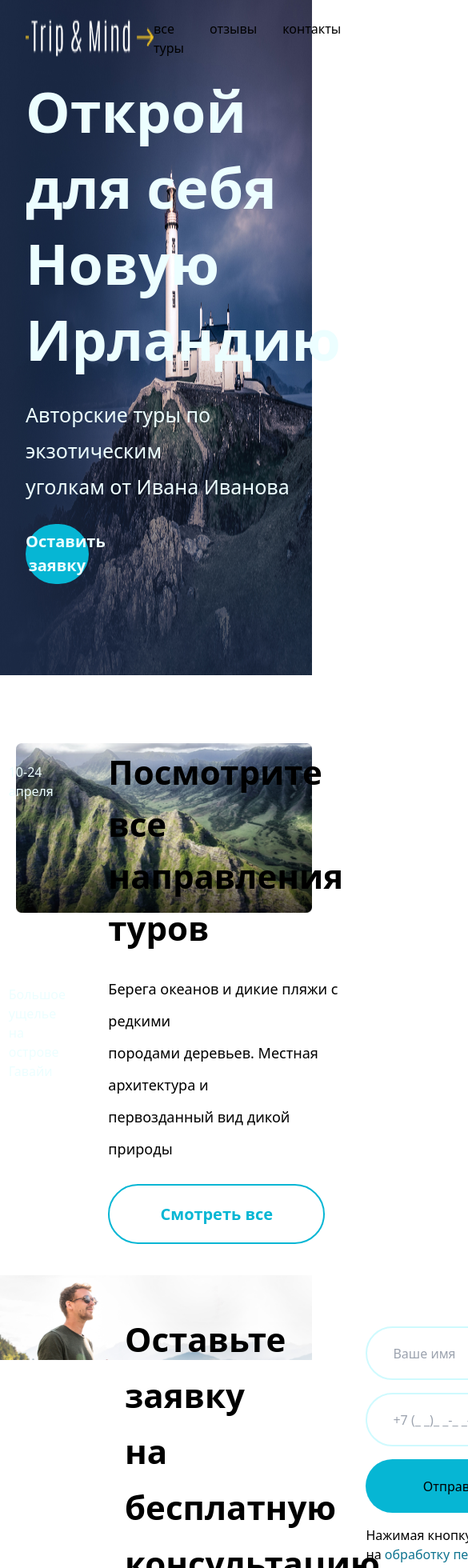
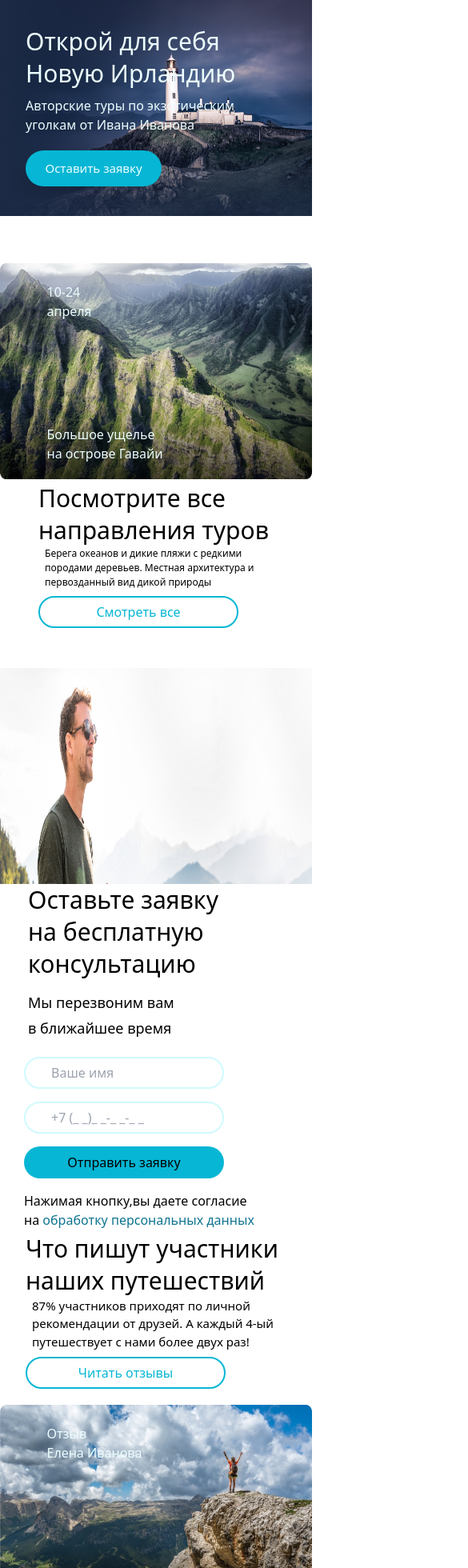
Before and after one commit to idrisovTamer/tailwind_css_react, a React (Create React App) app: page / in a window 390 px wide. Shown: the top 1960 px of the page at 80% size, 585 px wide, since content can reach past the window. Built offline with nearby package versions, Linux system fonts and the light colour scheme.

Commit message:
adaptive

```diff
--- a/src/App.js
+++ b/src/App.js
@@ -2,7 +2,6 @@ import React from "react";
 import Footer from "./components/Footer";
 import Body from "./components/Body";
 import Header from "./components/Header";
-import Navbar from "./components/Navbar";
 import Info from "./components/Info";
 import Social from "./components/Social";
 
@@ -10,7 +9,7 @@ import Social from "./components/Social";
 function App() {
   return (
     <>
-      <Navbar/>
+
       <Header />
       <Body />
       <Footer />
--- a/src/components/Body/index.jsx
+++ b/src/components/Body/index.jsx
@@ -2,11 +2,11 @@ import React from "react";
 
 const Body = () => {
   return (
-    <section className="relative mt-[10%] w-full h-full flex justify-around">
-      <div className=" w-[50%] h-full">
-        <div className="absolute -z-10">
+    <section className=" lg:w-full lg:h-full lg:flex lg:flex-row flex-col sm:mt-[50px] md:mt-[70px] lg:mt-[150px] ">
+      <div className=" relative lg:w-[50%]  lg:h-full h-[270px]">
+        <div className="absolute -z-10 w-full h-full">
           <img
-            className=" pl-[5%]"
+            className=" lg:pl-[5%] w-full h-full"
             src="./image/imgHawaii1.png"
             alt="Hawaii"
           ></img>
@@ -17,7 +17,7 @@ const Body = () => {
             <br />
             апреля
           </p>
-          <div className=" pt-[230px]">
+          <div className=" lg:pt-[230px] lg:pb-[20px] pt-[130px]">
             <p className=" text-cyan-50">
               Большое ущелье <br />
               на острове Гавайи
@@ -25,16 +25,16 @@ const Body = () => {
           </div>
         </div>
       </div>
-      <div className="flex flex-col mt-[1%] gap-6 pl-16 ">
-        <h1 className="text-[42px] leading-[65px] font-extrabold">
+      <div className="flex flex-col mt-[1%] lg:gap-6 lg:pl-16 ml-12 sm:justify-center ">
+        <h1 className="sm:text-[42px] sm:leading-[65px] sm:font-extrabold  text-[30px] leading-10 font-normal'">
           Посмотрите все <br /> направления туров
         </h1>
-        <p className="font-normal leading-[40px] text-[18px]">
+        <p className="font-normal sm:leading-[40px] sm:text-[18px] text-[12px] ml-2">
           Берега океанов и дикие пляжи с редкими <br />
           породами деревьев. Местная архитектура и <br />
           первозданный вид дикой природы
         </p>
-        <button className="w-[271px] h-[75px] rounded-[38px] border-[2px] border-cyan-500 text-cyan-500 focus:hover:bg-black text-[20px] font-semibold  ">
+        <button className="sm::w-[271px] sm:h-[75px] rounded-[38px] border-[2px] border-cyan-500 text-cyan-500 focus:hover:bg-black lg:text-[20px] lg:font-semibold mt-2 w-[250px] h-[40px]">
           Смотреть все
         </button>
       </div>
--- a/src/components/Footer/index.jsx
+++ b/src/components/Footer/index.jsx
@@ -2,25 +2,28 @@ import React from 'react'
 
 const Footer = () => {
   return (
-  <section className='relative pt-[10%] w-full h-full flex'>
-    <div className='absolute -z-10 '>
-    <img className='w-auto h-auto' src='./image/imgForm1.png' alt='man'></img>
+  <section className='lg:relative pt-[50px] sm:mt-[50px] md:mt-[70px] lg:mt-[150px] lg:w-full lg:h-full lg:flex flex-col'>
+    <div className=''>
+    <div className='lg:absolute lg:-z-10 lg:w-full lg:h-full h-[270px]'>
+    <img className='w-full h-full' src='./image/imgForm1.png' alt='man'></img>
     </div>
-    <div className='flex flex-row  pl-[40%] w-auto h-auto'>
-      <div className='w-[50%] pt-[45px]'>
-    <h6 className='text-[42px] leading-[70px] font-extrabold'>Оставьте заявку <br/>на бесплатную консультацию</h6>
-    <p className='text-[18px] leading-[32px] font-normal pt-8'>Мы перезвоним вам <br/>в ближайшее время</p>
+    </div>
+    <div className='lg:flex lg:justify-center lg;w-auto lg:h-auto lg:pb-24 lg:pl-[380px]'>
+      <div className=' lg:pt-[45px] pl-[35px]'>
+    <h6 className='sm:text-[42px] sm:leading-[65px] sm:font-extrabold  text-[30px] leading-10 font-normal'>Оставьте заявку <br/>на бесплатную<br/> консультацию</h6>
+    <p className='text-[18px] leading-[32px] font-normal lg:pt-8 pt-3'>Мы перезвоним вам <br/>в ближайшее время</p>
       </div>
 
-      <div className='flex-col flex w-[50%] gap-4 pt-16 '>
+      <div className='flex-col flex gap-4 lg:pt-16 lg:pl-[50px] pt-5 pl-[30px]'>
 
-      <input className='w-[284px] h-[67px] rounded-[38px] pl-8 border-[2px] border-cyan-100 ' type='text' placeholder='Ваше имя'/>
-      <input className='w-[284px] h-[67px] rounded-[38px] pl-8 border-[2px] border-cyan-100 ' type='text' placeholder='+7 (_ _)_ _-_ _-_ _'/>
-      <button className='w-[284px] h-[67px] rounded-[38px]  bg-cyan-500'>Отправить заявку</button>
+      <input className='sm:w-[284px] sm:h-[67px]  w-[250px] h-[40px] rounded-[38px] pl-8 border-[2px] border-cyan-100 ' type='text' placeholder='Ваше имя'/>
+      <input className='sm:w-[284px] sm:h-[67px]  w-[250px] h-[40px] rounded-[38px] pl-8 border-[2px] border-cyan-100 ' type='text' placeholder='+7 (_ _)_ _-_ _-_ _'/>
+      <button className='sm:w-[284px] sm:h-[67px]  w-[250px] h-[40px] rounded-[38px] bg-cyan-500'>Отправить заявку</button>
       <p>Нажимая кнопку,вы даете согласие <br/>на <a className=' text-cyan-700' href='https://new.filmhd1080.quest/11370-1410-serial-klan-soprano-smotret-onlayn.html'>обработку персональных данных</a></p>
       </div>
 
     </div>
+
   </section>
   )
 }
--- a/src/components/Header/index.jsx
+++ b/src/components/Header/index.jsx
@@ -1,19 +1,26 @@
 import React from "react";
+import Navbar from "../Navbar";
 
 const Header = () => {
   return (
-    <section className=" w-full h-full">
-      <div className="flex mt-[5%] flex-col pl-8 justify-between gap-6 pb-40">
-        <h1 className="font-bold text-[70px] leading-[95px] text-cyan-50">
+    <section className=" w-full h-full relative">
+       <div className="absolute -z-10 w-full sm:h-full h-[270px] ">
+
+          <img className="w-full h-full bg-center bg-auto	"  src="./image/imgBackground1.png" alt="island" />
+        </div>
+      <div className="flex  flex-col pl-8 justify-between gap-2 lg:pb-40 pb-24">
+      <Navbar/>
+
+        <h1 className="lg:font-bold lg:text-[70px] lg:leading-[95px] text-cyan-50 font-medium text-[30px] leading-[40px]">
           Открой для себя
           <br />
           Новую Ирландию
         </h1>
-        <h3 className="font-normal text-[25px] leading-[45px] text-cyan-50">
+        <h3 className="lg:font-normal lg:text-[25px] lg:leading-[45px] text-cyan-50 font-light">
           Авторские туры по экзотическим <br /> уголкам от Ивана Иванова
         </h3>
 
-        <button className="w-[22%] h-[75px] rounded-[38px] bg-cyan-500 focus:hover:bg-black text-cyan-50 text-[20px] font-semibold	">
+        <button className=" sm:w-[290px] sm:h-[75px] rounded-[38px] bg-cyan-500 focus:hover:bg-black text-cyan-50 sm:text-[20px] sm:font-semibold	 font-normal w-[170px] h-[45px] text-[15px] mt-3">
           Оставить заявку
         </button>
       </div>
--- a/src/components/Info/index.jsx
+++ b/src/components/Info/index.jsx
@@ -2,23 +2,23 @@ import React from 'react'
 
 const Info = () => {
   return (
-    <section className="relative mt-[10%] w-full h-full flex justify-around">
+    <section className=" sm:mt-[50px] md:mt-[70px] lg:mt-[150px] w-full lg:h-full lg:flex lg:flex-row flex-col  ">
 
-    <div className="flex flex-col mt-[1%] gap-6 pl-16 ">
-      <h1 className="text-[42px] leading-[65px] font-extrabold">
+    <div className="flex flex-col mt-[1%] lg:gap-6 lg:pl-16 ml-8 sm:justify-center ">
+      <h1 className="sm:text-[42px] sm:leading-[65px] sm:font-extrabold  text-[30px] leading-10 font-normal">
       Что пишут участники <br/>наших путешествий
       </h1>
-      <p className="font-normal leading-[40px] text-[18px]">
+      <p className="ont-normal sm:leading-[40px] sm:text-[18px] text-[15px] ml-2">
       87% участников приходят по личной <br/>рекомендации от друзей. А каждый 4-ый <br/>путешествует с нами более двух раз!
       </p>
-      <button className="w-[271px] h-[75px] rounded-[38px] border-[2px] border-cyan-500 text-cyan-500 focus:hover:bg-black text-[20px] font-semibold  ">
+      <button className="sm::w-[271px] sm:h-[75px] rounded-[38px] border-[2px] border-cyan-500 text-cyan-500 focus:hover:bg-black lg:text-[20px] lg:font-semibold mt-2 w-[250px] h-[40px] ">
       Читать отзывы
       </button>
     </div>
-    <div className=" w-[50%] h-full mr-[15%]">
-        <div className="absolute -z-10">
+    <div className="relative lg:w-[50%] lg:h-full pt-[20px] h-[270px] ">
+        <div className="absolute -z-10 w-full h-full">
           <img
-            className=" pl-[5%]"
+            className=" lg:pl-[5%] w-full h-full"
             src="./image/imgHawaii2.png"
             alt="Hawaii2"
           ></img>
@@ -29,7 +29,7 @@ const Info = () => {
             <br />
             Елена Иванова
           </p>
-          <div className=" pt-[230px]">
+          <div className=" lg:pt-[230px] lg:pb-[20px] pt-[130px]">
             <p className=" text-cyan-50">
             Пожалуй, это был самый <br/>лучший отпуск в моей жизни...
             </p>
--- a/src/components/Navbar/index.jsx
+++ b/src/components/Navbar/index.jsx
@@ -3,12 +3,10 @@ import React from 'react'
 const Navbar = () => {
   return (
      <section className='flex'>
-    <div className="absolute -z-10 w-full h-full">
-          <img className="w-full h-full"  src="./image/imgBackground1.png" alt="island" />
-        </div>
+
         <div className="flex pt-6 px-8 w-full h-full">
-          <img className="cursor-pointer" src="./image/iconLogoWhite1.png" alt="logo"/>
-          <div className="flex w-[90%] justify-end gap-8 text-black cursor-pointer">
+          <img className="cursor-pointer hidden sm:flex" src="./image/iconLogoWhite1.png" alt="logo"/>
+          <div className=" sm:flex sm:w-[90%] sm:justify-end sm:gap-8 sm:text-black sm:cursor-pointer hidden	">
           <p className="hover:opacity-[50%]">все туры</p>
           <p className="hover:opacity-[50%]">отзывы</p>
           <p className="hover:opacity-[50%]">контакты</p>
```
